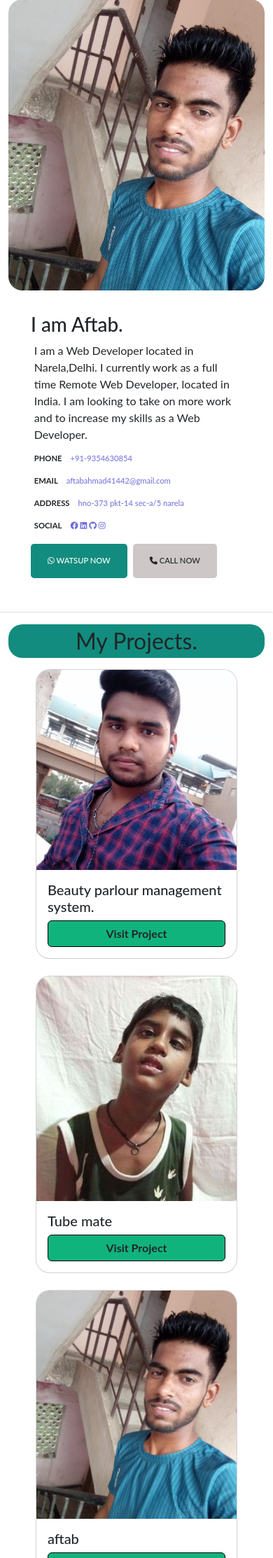
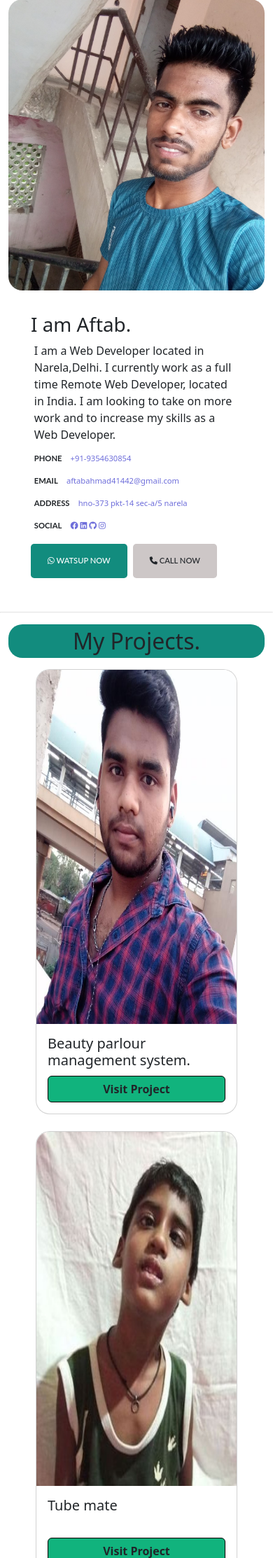
Before and after one commit to codeWithAftab/coderhouse, a Django app: page / in a window 390 px wide. Shown: the part 91-2317 px from the top of the page at 70% size. Run offline with Django 4.2, Linux system fonts and the light colour scheme; data comes from the database, SQL or seed files in the repository; parts of the project's set-up code (start-up, migrations or seed data) failed here and were passed over; some libraries are stand-ins or nearby versions.

Commit message:
responsive

```diff
--- a/coderhouse/static/css/style.css
+++ b/coderhouse/static/css/style.css
@@ -5,21 +5,13 @@
     text-transform: uppercase;
     font-family: "Lato", sans-serif;
 }
-.kavbar{
-    display: flex;
-    flex-direction: row;
-    justify-content: center;
-}
-*{
+/* *{
     font-family: "Lato", sans-serif;
-
-}
+} */
 .intro{
     width: 100%;
     display: flex;
     flex-wrap: wrap;
-
-
 }
 .grey{
     background-color: rgb(205, 199, 199);
@@ -40,25 +32,21 @@
     overflow: hidden;
     border-radius: 20px;
 }
-
 .owner img{
     max-width: 100%;
     max-height: 100%;
     margin: auto;
 }
-
 .shortintro {
     margin: 2rem 2rem;
     word-wrap: break-word;
     width: 50%;
 }
-
 .aboutme-info {
     margin-top:auto;
     display: block;
     width: 100%;
 }
-
 .span-title {
     font-size: 0.7rem;
     font-weight: 700;
@@ -77,14 +65,12 @@ a {
     text-decoration: none;
     color: rgb(74, 74, 209);
 }
-
 .span-title+span {
     color: rgb(74, 74, 209);
     font-size: 1rem;
     padding-left: 2rem;
     opacity: 0.8;
 }
-
 .blue {
     background-color: rgb(70, 70, 160);
 
@@ -115,7 +101,7 @@ hr {
     margin-right: auto;
     border-style: inset;
     border-width: 1px;
-  }
+}
 .visit{
     display:  block;
     /* background-color: rgb(162, 31, 214); */
@@ -129,20 +115,21 @@ hr {
     background-color: rgb(9, 76, 53);
     color: white ;
 }
-
 .info{
     text-transform: capitalize;
     width: 30rem;
 }
-
 /* projects part css */
 .card{
     overflow: hidden;
     border-radius: 20px;
 }
 .card img{
-
-    max-height: 90vh;
+    min-height: 60vh;
+    max-height: 100vh;
+}
+.proj-title{
+    min-height: 50px;
 }
 .vert-center{
     margin: auto;
--- a/coderhouse/templates/projects.html
+++ b/coderhouse/templates/projects.html
@@ -11,7 +11,7 @@
             </div>
 
             <div class="card-body">
-              <h5 class="card-title">{{project.name}}</h5>
+              <h5 class="card-title proj-title">{{project.name}}</h5>
               <!-- <p class="card-text">{{project.desc}}</p> -->
               <a href={{project.url}}" class="btn visit mt-2">Visit Project</a>
             </div>
```
